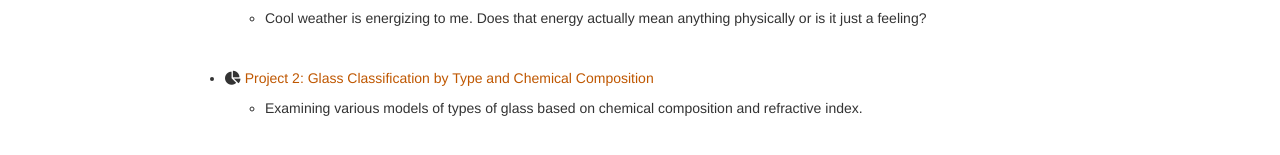
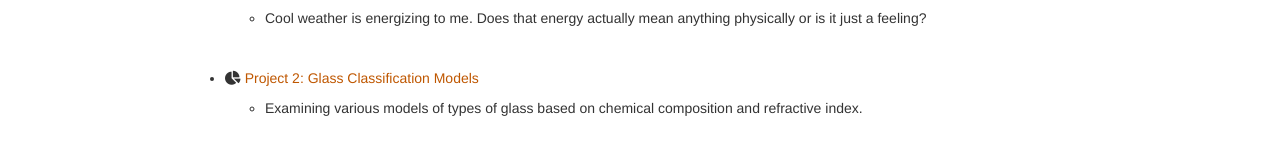
Before and after one commit to CLafuente1983/CLafuente1983.github.io, a plain HTML site: page portfolio.html in a window 1280 px wide. Shown: the part 205-360 px from the top of the page. Drawn offline with nearby package versions, Linux system fonts and the light colour scheme; some packages are replaced by stand-ins of ours.

Commit message:
try to fix issue with portfolio page

```diff
--- a/portfolio.html
+++ b/portfolio.html
@@ -334,7 +334,7 @@ $(document).ready(function () {
 </ul>
 <p><br></p>
 <ul>
-<li><p><i class="fa fa-chart-pie"> </i> <a href="https://CLafuente1983.github.io/project2">Project 2: Glass Classification by Type and Chemical Composition</a></p>
+<li><p><i class="fa fa-chart-pie"> </i> <a href="https://CLafuente1983.github.io/project2">Project 2: Glass Classification Models</a></p>
 <ul>
 <li>Examining various models of types of glass based on chemical composition and refractive index.</li>
 </ul></li>
```
